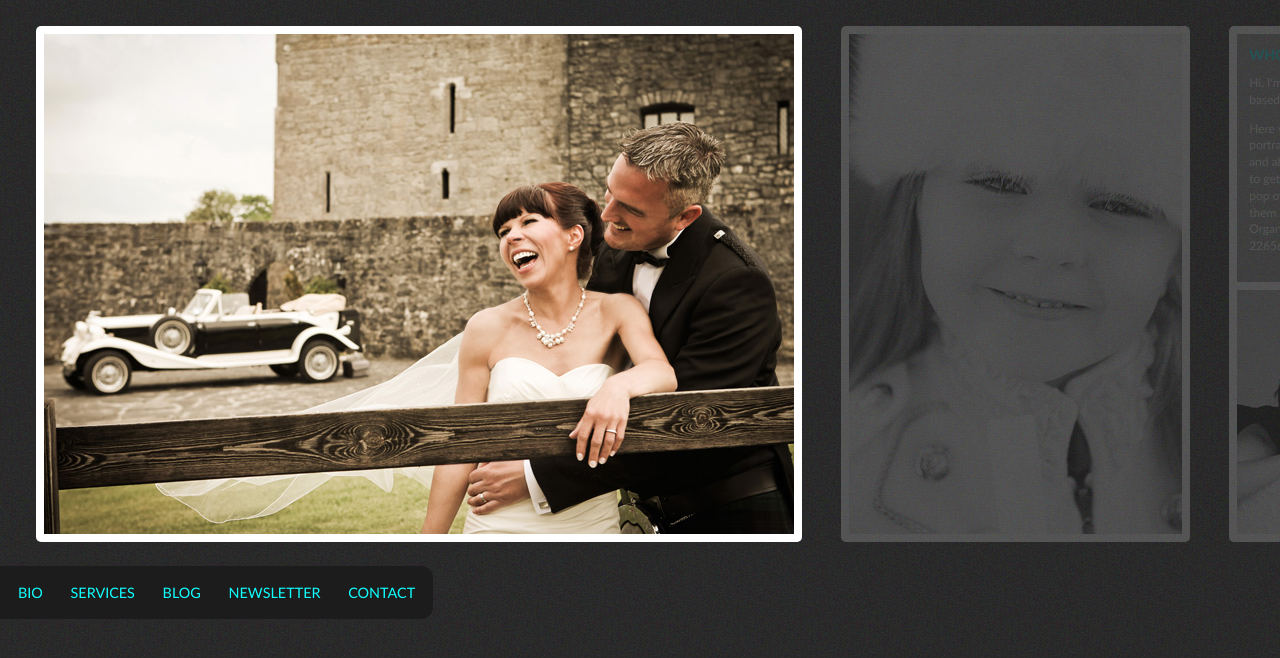
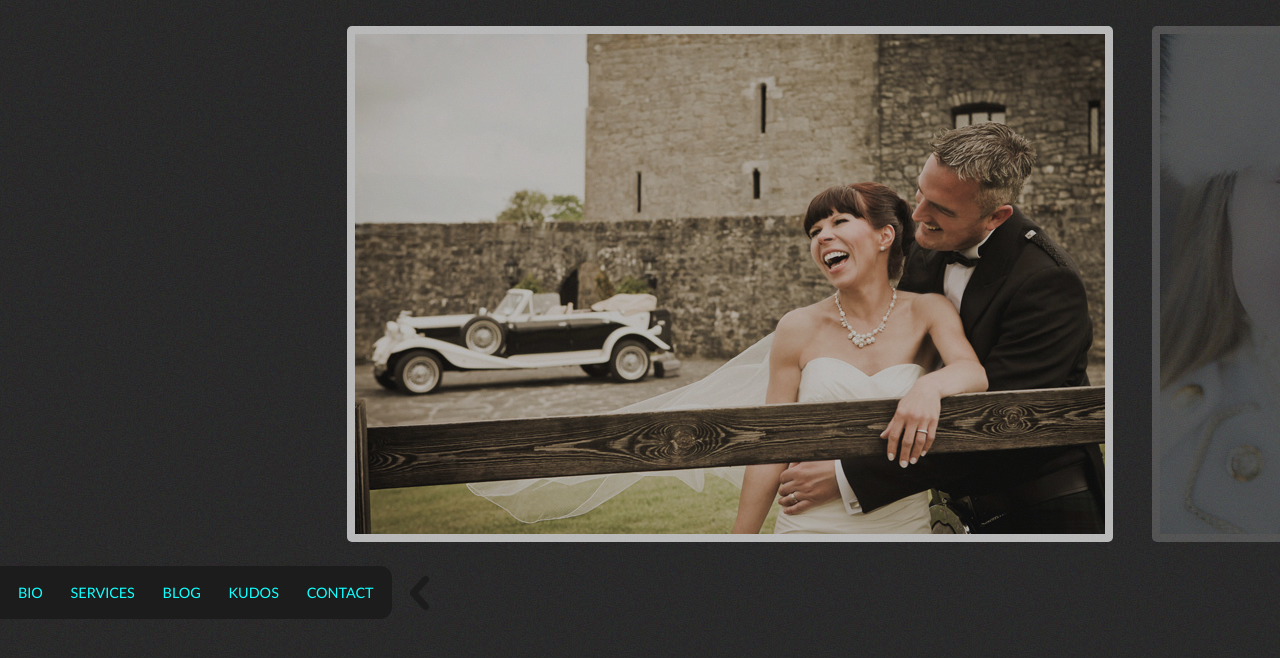
Before and after one commit to derekorgan/deeorgan.com, a plain HTML site: page index.html in a window 1280 px wide. Drawn offline with nearby package versions, Linux system fonts and the light colour scheme; files that its build step writes are made by us from their sources.

Commit message:
added some new updates for menu and navigation images.

```diff
--- a/css/style.css
+++ b/css/style.css
@@ -91,15 +91,19 @@ p {
 
 }
 
+#left_nav {
+	position:fixed;
+	left: 0px;
+	top:566px;
+
+}
+
 #menu {
 
 
 	padding:18px;
 	background-color:#1c1c1c;
 	display:block;
-	position:fixed;
-	left: 0px;
-	top:566px;
 	border-bottom-right-radius: 12px;
 	border-top-right-radius: 12px;
 	-moz-border-radius-topright: 12px;
@@ -108,6 +112,32 @@ p {
 	text-transform: uppercase;
 	word-spacing: 24px;
 	font-size: 1.2em;
+	float: left;
+
+}
+
+#menu a, #menu a:visited {
+	color: #11ffff;
+	text-decoration:none;
+}
+#menu a:hover {
+	color: #ffffff;
+}
+
+#left_arrow {
+	float: left;
+	margin: 10px 0 0 18px;
+}
+
+#left_arrow a, #left_arrow a:link {
+	background-image: url('../images/left-arrow.png');
+	width: 19px;
+	height: 34px;
+	text-indent: -999em;
+	display: block;
+}
 
 
+#left_arrow a:hover {
+	background-position: 19px 0;
 }
--- a/index.html
+++ b/index.html
@@ -53,9 +53,9 @@ $(document).ready(function()
                     opac += (.8 * pct);
                 }
 
-				if (opac < .7){
-					$block.find('img').desaturate();
-				}
+				//if (opac < .7){
+				//	$block.find('img').desaturate();
+				//}
 
                 $block.css("opacity", opac);
             }).scroll();
@@ -76,6 +76,9 @@ $(document).ready(function()
 <body>
 <div id="container">
 
+   	<div class="block empty_block" style="width:20%">
+
+	</div>
    	<div class="block" style="width:750px;">
        	<img src="photos/dave_wife.jpg" alt="Wedding shot" width="750" height="500" />
 	</div>
@@ -105,10 +108,14 @@ $(document).ready(function()
 
 	</div>
 
-
-	<div id="menu">
-		Bio Services Blog Newsletter Contact
-	</div>
+	<div id="left_nav">
+		<div id="menu">
+			<a href="#bio">Bio</a> <a href="#services">Services</a> <a href="#blog">Blog</a> <a href="#kudos">Kudos</a> <a href="#contact">Contact</a>
+		</div>
+        <div id="left_arrow">
+        		<a href="">Move Left</a>
+        </div>
+    </div>
 </div><!-- end Container -->
 
 </body>
```
Also changed, not shown: images/facebook.png (added), images/left-arrow.png (added), images/right-arrow.png (added), images/right-arrow_hover.png (added), images/twitter.png (added).
